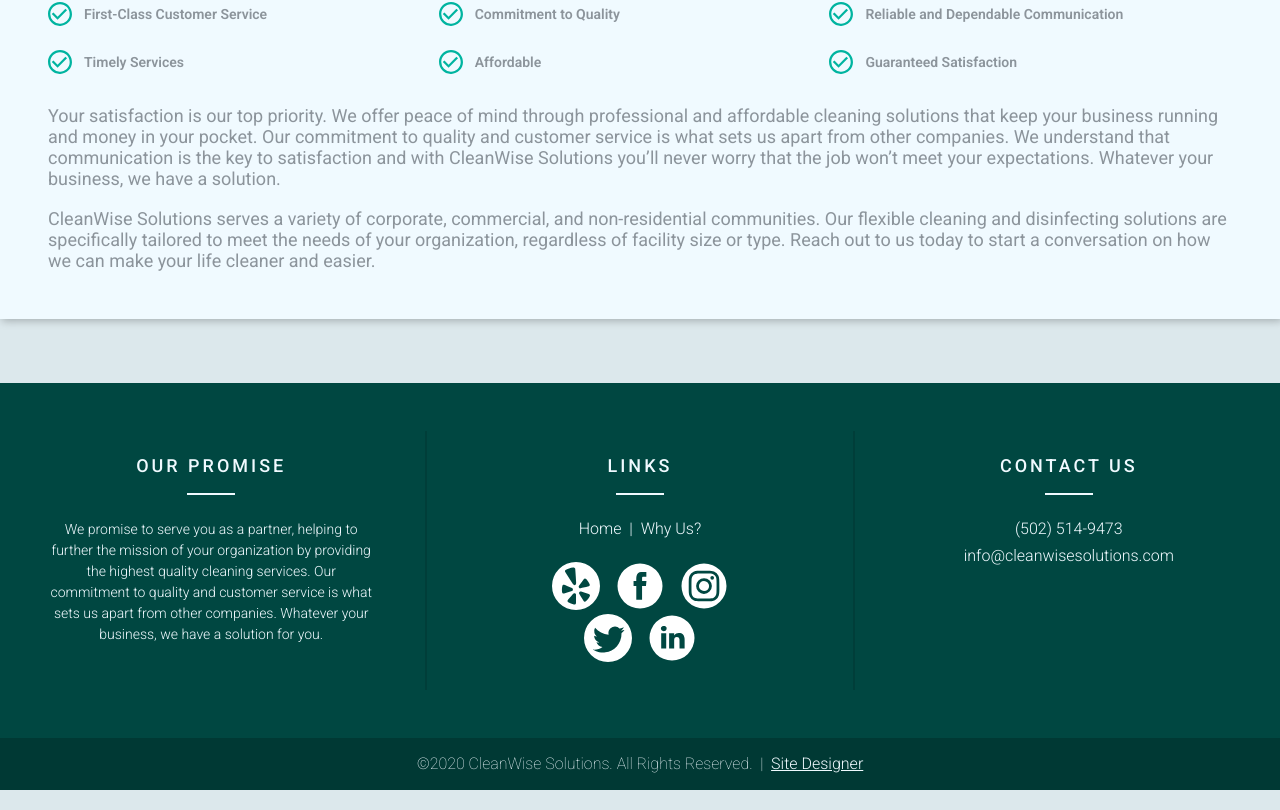
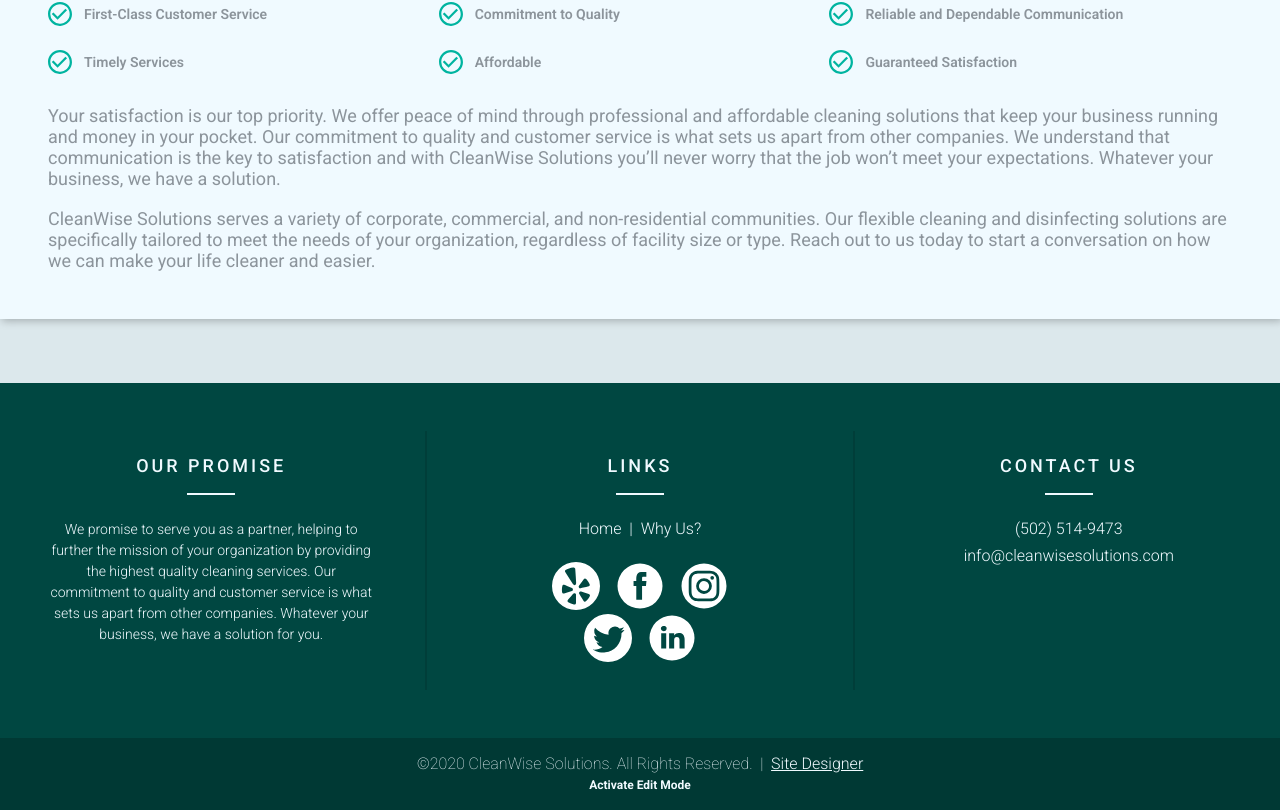
Before and after one commit to ericpowell3d/CleanWise-Solutions, a React (Create React App) app: page /about in a window 1280 px wide. Shown: the part 457-1267 px from the top of the page. Built offline with nearby package versions, Linux system fonts and the light colour scheme.

Commit message:
edit mode for text changes

```diff
--- a/package.json
+++ b/package.json
@@ -1,6 +1,6 @@
 {
   "name": "cws-website",
-  "version": "0.3.1",
+  "version": "0.4.0",
   "description": "CleanWise Solutions",
   "author": "Eric Powell",
   "license": "ISC",
--- a/src/components/Footer.js
+++ b/src/components/Footer.js
@@ -1,7 +1,7 @@
 ////////// DEPENDENCIES //////////
 import React from 'react';
+import moment from 'moment';
 import { Link } from 'react-router-dom';
-import moment from 'moment';
 import { Title } from './_ui';
 import img_yelp from '../images/vectors/yelp.svg';
 import img_facebook from '../images/vectors/facebook.svg';
@@ -9,8 +9,20 @@ import img_instagram from '../images/vectors/instagram.svg';
 import img_twitter from '../images/vectors/twitter.svg';
 import img_linked_in from '../images/vectors/linked_in.svg';
 
+import { Global } from '../utils/Global';
+import TxtEdit from './_ui/TxtEdit';
+
 ////////// COMPONENT //////////
 export default function Footer(props) {
+  const ctx = React.useContext(Global);
+
+  const handleEditMode = () => {
+    if (ctx.editMode) ctx.setEditMode(false);
+    else ctx.setEditMode(true);
+  }
+
+  const promise = `We promise to serve you as a partner, helping to further the mission of your organization by providing the highest quality cleaning services. Our commitment to quality and customer service is what sets us apart from other companies. Whatever your business, we have a solution for you.`;
+
   const links = [
     "https://www.yelp.com/biz/cleanwise-solutions-alexandria",
     "https://www.facebook.com/CleanWiseSolutions/",
@@ -20,13 +32,15 @@ export default function Footer(props) {
     "https://ericpowell3d.com/",
   ];
 
+  const [txtPromise, setTxtPromise] = React.useState(promise);
+
   return (<>
     <footer>
       <div id="footer-top">
         <div className="footer-3">
           <div className="footer-break" />
           <Title size="sm">OUR PROMISE</Title>
-          <h6>We promise to serve you as a partner, helping to further the mission of your organization by providing the highest quality cleaning services. Our commitment to quality and customer service is what sets us apart from other companies. Whatever your business, we have a solution&nbsp;for&nbsp;you.</h6>
+          {ctx.editMode ? <TxtEdit value={txtPromise} onChange={setTxtPromise} /> : <h6>{txtPromise}</h6>}
           <div className="footer-break" />
         </div>
         <div className="footer-line"><div className="footer-line-shape" /></div>
@@ -67,6 +81,7 @@ export default function Footer(props) {
       <div id="footer-bottom">
         <div className="footer-fix">
           <p id="footer-bottom-main">&copy;{moment().format(`YYYY`)}&nbsp;CleanWise&nbsp;Solutions. All&nbsp;Rights&nbsp;Reserved. &nbsp;|&nbsp; <a href={links[5]} target="_blank" rel="noopener noreferrer">Site&nbsp;Designer</a></p>
+          <p id="footer-edit-mode-txt" onClick={() => handleEditMode()}>{ctx.editMode ? `Save Changes (Refresh to Reset)` : `Activate Edit Mode`}</p>
           <p id="footer-bottom-alt">&copy;{moment().format(`YYYY`)}&nbsp;CleanWise&nbsp;Solutions. All&nbsp;Rights&nbsp;Reserved.<br /><a href={links[5]} target="_blank" rel="noopener noreferrer">Site&nbsp;Designer</a></p>
         </div>
       </div>
--- a/src/components/Nav.js
+++ b/src/components/Nav.js
@@ -2,6 +2,7 @@
 import React from 'react';
 import { Link } from 'react-router-dom';
 import { Global } from '../utils/Global';
+import { Notify } from '../utils/Notify';
 import img_logo from '../images/branding/align_color.png';
 import img_phone from '../images/vectors/phone.svg';
 import img_mail from '../images/vectors/mail.svg';
@@ -11,6 +12,9 @@ import img_media_menu from '../images/vectors/arrow.svg';
 ////////// COMPONENT //////////
 export default function Nav(props) {
   const { page } = React.useContext(Global);
+  const notify = React.useContext(Notify);
+  // eslint-disable-next-line
+  React.useEffect(() => { notify(`We can help mitigate the spread of COVID-19 in your facility. Find out how today: 502-514-9473 | info@cleanwisesolutions.com`, `info`, 60000); }, []);
 
   return (<>
     <nav>
--- /dev/null
+++ b/src/components/_ui/TxtEdit.js
@@ -0,0 +1,16 @@
+import React from 'react';
+
+export default function TxtEdit(props) {
+  const { value, onChange, index, subvalue } = props;
+
+  const handleArrayValue = (event) => {
+    console.log(`handleArrayValue`);
+    let newArray = [...value];
+    newArray[index][subvalue] = event.target.value;
+    console.log(newArray[index][subvalue]);
+    onChange([...newArray]);
+  }
+
+  if (!index && !subvalue) return <textarea className="input-box" type="text" value={value} onChange={(e) => onChange(e.target.value)} />
+  else return <textarea className="input-box" type="text" value={value[index][subvalue]} onChange={handleArrayValue} />
+}
--- a/src/components/home/HomeHero.js
+++ b/src/components/home/HomeHero.js
@@ -1,14 +1,9 @@
 ////////// DEPENDENCIES //////////
 import React from 'react';
-import { Notify } from '../../utils/Notify';
 import img_logo from '../../images/branding/main_color.png';
 
 ////////// COMPONENT //////////
 export default function HomeHero(props) {
-  const notify = React.useContext(Notify);
-  // eslint-disable-next-line
-  React.useEffect(() => { notify(`COVID-19 info alert placeholder`, `info`, 60000); }, []);
-
   return (<>
     <div id="home-hero">
       <div id="home-hero-drop">
--- a/src/components/home/HomeHow.js
+++ b/src/components/home/HomeHow.js
@@ -5,8 +5,13 @@ import img_1 from '../../images/vectors/1.svg';
 import img_2 from '../../images/vectors/2.svg';
 import img_3 from '../../images/vectors/3.svg';
 
+import { Global } from '../../utils/Global';
+import TxtEdit from '../_ui/TxtEdit';
+
 ////////// COMPONENT //////////
 export default function HomeHow(props) {
+  const ctx = React.useContext(Global);
+
   const title = `How It Works`;
   const steps = [
     {
@@ -28,6 +33,8 @@ export default function HomeHow(props) {
     img_3,
   ]
 
+  const [txtSteps, setTxtSteps] = React.useState(steps);
+
   return (<>
     <div id="home-how" className="section-box">
       <div className="media-box">
@@ -41,11 +48,11 @@ export default function HomeHow(props) {
             </div>
           </div>
           <div id="home-how-line" />
-          {steps.map((item, i) =>
+          {txtSteps.map((item, i) =>
             <div key={`home-how-${i}`} className="home-how-item" style={{ marginBottom: i < steps.length - 1 ? `48px` : 0 }}>
               <img className="home-how-item-vector" src={vectors[i]} alt="Step" />
-              <h4 className="home-how-item-head">{item.head}</h4>
-              <h6 className="home-how-item-body">{item.body}</h6>
+              {ctx.editMode ? <TxtEdit value={txtSteps} onChange={setTxtSteps} index={i} subvalue="head" /> : <h4 className="home-how-item-head">{item.head}</h4>}
+              {ctx.editMode ? <TxtEdit value={txtSteps} onChange={setTxtSteps} index={i} subvalue="body" /> : <h6 className="home-how-item-body">{item.body}</h6>}
             </div>
           )}
         </div>
--- a/src/components/home/HomeIndustries.js
+++ b/src/components/home/HomeIndustries.js
@@ -8,8 +8,13 @@ import img_auto_body from '../../images/vectors/auto_body.svg';
 import img_warehouse_distribution from '../../images/vectors/warehouse_distribution.svg';
 import img_other from '../../images/vectors/other.svg';
 
+import { Global } from '../../utils/Global';
+import TxtEdit from '../_ui/TxtEdit';
+
 ////////// COMPONENT //////////
 export default function HomeIndustries(props) {
+  const ctx = React.useContext(Global);
+
   const title = `Industries We Serve`;
   const industries = [
     {
@@ -46,16 +51,18 @@ export default function HomeIndustries(props) {
     img_other,
   ]
 
+  const [txtIndustries, setTxtIndustries] = React.useState(industries);
+
   return (<>
     <div id="home-industries" className="section-box">
       <div className="media-box">
         <Title>{title}</Title>
         <div id="home-industries-grid">
-          {industries.map((item, i) =>
+          {txtIndustries.map((item, i) =>
             <div key={`home-industries-${i}`} className="home-industries-item" style={{ marginBottom: i < industries.length - 1 ? `48px` : 0 }}>
               <img className="home-industries-item-vector" src={vectors[i]} alt="Industry" />
-              <h3 className="home-industries-item-head">{item.head}</h3>
-              <h6 className="home-industries-item-body">{item.body}</h6>
+              {ctx.editMode ? <TxtEdit value={txtIndustries} onChange={setTxtIndustries} index={i} subvalue="head" /> : <h3 className="home-industries-item-head">{item.head}</h3>}
+              {ctx.editMode ? <TxtEdit value={txtIndustries} onChange={setTxtIndustries} index={i} subvalue="body" /> : <h6 className="home-industries-item-body">{item.body}</h6>}
             </div>
           )}
         </div>
--- a/src/components/home/HomeServices.js
+++ b/src/components/home/HomeServices.js
@@ -2,8 +2,13 @@
 import React from 'react';
 import { Title } from '../_ui';
 
+import { Global } from '../../utils/Global';
+import TxtEdit from '../_ui/TxtEdit';
+
 ////////// COMPONENT //////////
 export default function HomeServices(props) {
+  const ctx = React.useContext(Global);
+
   const title = `Services We Provide`;
   const services = [
     {
@@ -28,15 +33,17 @@ export default function HomeServices(props) {
     },
   ]
 
+  const [txtServices, setTxtServices] = React.useState(services);
+
   return (<>
     <div id="home-services" className="section-box">
       <div className="media-box">
         <Title lineStyle={{ background: `#505860a0` }}>{title}</Title>
         <div id="home-services-grid">
-          {services.map((item, i) =>
+          {txtServices.map((item, i) =>
             <div key={`home-services-${i}`} className="home-services-item" style={{ marginBottom: i < services.length - 1 ? `48px` : 0 }}>
-              <h3 className="home-services-item-head">{item.head}</h3>
-              <h6 className="home-services-item-subhead">{item.subhead}</h6>
+              {ctx.editMode ? <TxtEdit value={txtServices} onChange={setTxtServices} index={i} subvalue="head" /> : <h3 className="home-services-item-head">{item.head}</h3>}
+              {ctx.editMode ? <TxtEdit value={txtServices} onChange={setTxtServices} index={i} subvalue="subhead" /> : <h6 className="home-services-item-subhead">{item.subhead}</h6>}
               <div className="home-services-item-list">
                 {item.body.map((bodyItem, i) => <h6 key={`home-services-body-${i}`} className="home-services-item-body">&#8226;&nbsp;&nbsp;&nbsp;{bodyItem}</h6>)}
               </div>
--- a/src/components/whyUs/WhyUsBlurb.js
+++ b/src/components/whyUs/WhyUsBlurb.js
@@ -3,8 +3,13 @@ import React from 'react';
 import { Title } from '../_ui';
 import img_check from '../../images/vectors/check.svg';
 
+import { Global } from '../../utils/Global';
+import TxtEdit from '../_ui/TxtEdit';
+
 ////////// COMPONENT //////////
 export default function WhyUsBlurb(props) {
+  const ctx = React.useContext(Global);
+
   const title = `Why CleanWise Solutions?`;
   const paragraph1 = `CleanWise Solutions is a locally owned and operated (Alexandria, VA) full-service commercial cleaning company. We are committed to your satisfaction of our cleaning services and guarantee a hassle-free, no-nonsense experience from start to finish. We pride ourselves in serving as your partner, helping progress the needs of your organization, one expert cleaning at a time. Additionally, our team is prepared to help you plan and execute your COVID-19 mitigation protocol aligned with local, state, and CDC guidelines.`;
   const paragraph2 = `Your satisfaction is our top priority. We offer peace of mind through professional and affordable cleaning solutions that keep your business running and money in your pocket. Our commitment to quality and customer service is what sets us apart from other companies. We understand that communication is the key to satisfaction and with CleanWise Solutions you’ll never worry that the job won’t meet your expectations. Whatever your business, we have\xa0a\xa0solution.`;
@@ -19,12 +24,16 @@ export default function WhyUsBlurb(props) {
     `Guaranteed Satisfaction`,
   ]
 
+  const [txtParagraph1, setTxtParagraph1] = React.useState(paragraph1);
+  const [txtParagraph2, setTxtParagraph2] = React.useState(paragraph2);
+  const [txtParagraph3, setTxtParagraph3] = React.useState(paragraph3);
+
   return (<>
     <div id="why-us-blurb">
       <div id="why-us-blurb-drop" className="media-box">
         <Title lineStyle={{ background: `#505860a0`, marginBottom: `24px` }}>{title}</Title>
         <br />
-        <p className="why-us-blurb-body">{paragraph1}</p>
+        {ctx.editMode ? <TxtEdit value={txtParagraph1} onChange={setTxtParagraph1} /> : <p className="why-us-blurb-body">{txtParagraph1}</p>}
         <br />
         <p className="why-us-blurb-body">{bulletTitle}</p>
         <br />
@@ -37,9 +46,9 @@ export default function WhyUsBlurb(props) {
           )}
         </div>
         <br />
-        <p className="why-us-blurb-body">{paragraph2}</p>
+        {ctx.editMode ? <TxtEdit value={txtParagraph2} onChange={setTxtParagraph2} /> : <p className="why-us-blurb-body">{txtParagraph2}</p>}
         <br />
-        <p className="why-us-blurb-body">{paragraph3}</p>
+        {ctx.editMode ? <TxtEdit value={txtParagraph3} onChange={setTxtParagraph3} /> : <p className="why-us-blurb-body">{txtParagraph3}</p>}
       </div>
     </div>
   </>)
--- a/src/styles/footer.css
+++ b/src/styles/footer.css
@@ -101,6 +101,17 @@ footer {
     font-size: 14px;
 }
 
+#footer-edit-mode-txt {
+    display: inline;
+    font-size: 12px;
+    font-weight: 700 !important;
+    cursor: pointer;
+    transition: var(--anim-normal);
+}
+#footer-edit-mode-txt:hover {
+    color: var(--primary-main);
+}
+
 /* MEDIA RULES */
 
 @media screen and (max-width: 1600px) {
--- a/src/styles/index.css
+++ b/src/styles/index.css
@@ -8,9 +8,9 @@
     --secondary-light: #0080c8;
     --secondary-main: #005096;
     --secondary-dark: #003068;
-    --info-main: #005096;
+    --info-main: #202830cc;
     --success-main: #00b4a0;
-    --warning-main: #ffb400;
+    --warning-main: #ffa000;
     --error-main: #ff4064;
     --background-light: #e4eff4;
     --background-main: #e0ecf0;
@@ -166,6 +166,10 @@ textarea::placeholder {
     margin-right: auto;
 }
 
+.input-box {
+    width: 100%;
+}
+
 /* NOTIFY RULES */
 
 .notify {
@@ -178,7 +182,6 @@ textarea::placeholder {
     width: max-content;
     max-width: 100%;
     padding: 16px 24px;
-    border-radius: 8px;
     background-color: var(--info-main);
     color: var(--txt-contrast);
     opacity: 0;
--- a/src/utils/Global.js
+++ b/src/utils/Global.js
@@ -1,5 +1,4 @@
 import React from 'react';
-import moment from 'moment';
 
 /** Global Context Object */
 export const Global = React.createContext();
@@ -7,7 +6,7 @@ export const Global = React.createContext();
 /** Global Context Provider */
 export function GlobalProvider({ children }) {
   const [page, setPage] = React.useState(`home`);
-  const [anchor, setAnchor] = React.useState(null);
+  const [editMode, setEditMode] = React.useState(false);
 
   /** Function to console log only on localhost
    * @param {String} message - Message to display in the console log
@@ -30,16 +29,8 @@ export function GlobalProvider({ children }) {
     else if (window.location.pathname === `/about`) setPage(`why-us`);
     else setPage(`404`);
 
-    const element = document.getElementById(anchor);
-    const anchorTime = localStorage.getItem(`last-anchor-time`) ? moment().diff(moment(localStorage.getItem(`last-anchor-time`)), `seconds`) : 0;
-    if (anchor && element && anchorTime < 3) {
-      element.scrollIntoView({ block: `center` });
-      log(`PAGE: '${page}', PATHNAME: '${window.location.pathname}', ANCHOR: '${anchor}'`);
-    }
-    else {
-      window.scrollTo({ top: 0, left: 0, behavior: `smooth` });
-      log(`PAGE: '${page}', PATHNAME: '${window.location.pathname}'`);
-    }
+    // window.scrollTo({ top: 0, left: 0, behavior: `smooth` });
+    log(`PAGE: '${page}', PATHNAME: '${window.location.pathname}'`);
   }
 
   /** Global context for the app */
@@ -47,7 +38,8 @@ export function GlobalProvider({ children }) {
     log: log,
     page: page,
     checkPage: checkPage,
-    setAnchor: setAnchor,
+    editMode: editMode,
+    setEditMode: setEditMode,
   }
 
   // Return the Global.Provider and wrap it around the contents of App.js
```
